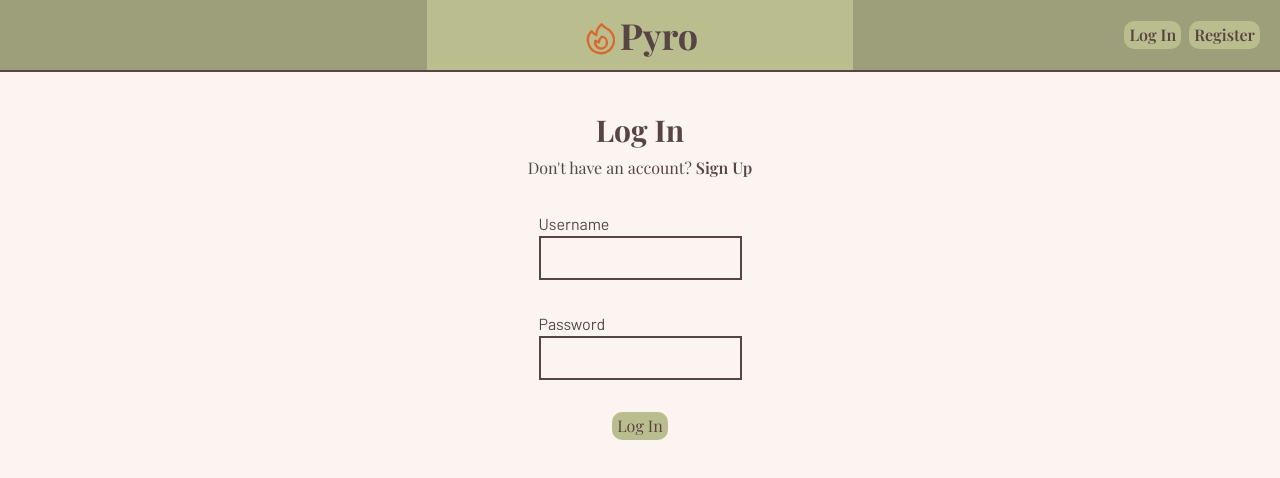
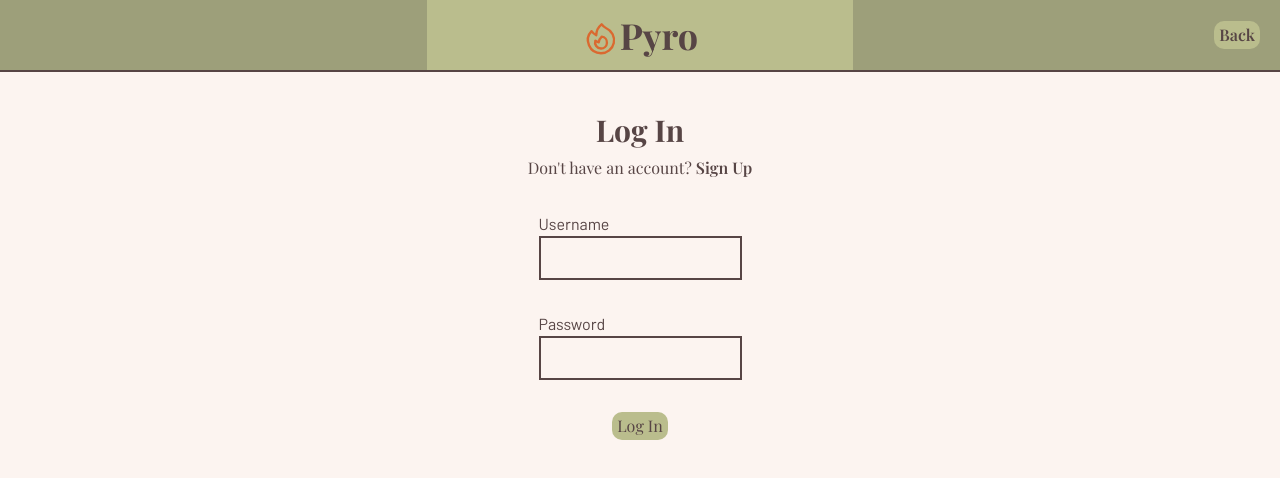
Before and after one commit to NovaByte-CS4800-Group-2/pyro, a Next.js app in the folder client/: page /log-in in a window 1280 px wide. Shown: the top 478 px of the page. Built offline with nearby package versions, Linux system fonts and the light colour scheme; a web font is replaced by a local one.

Commit message:
Made Header Variable

```diff
--- a/client/app/log-in/page.tsx
+++ b/client/app/log-in/page.tsx
@@ -4,7 +4,7 @@ import Link from "next/link";
 export default function Login() {
   return (
 	<>
-	  <Header />
+	  <Header type={1} />
 	  <div className="mt-10 ml-30 mr-30 text-center flex flex-col">
 		<h1 className="text-3xl font-display pb-2 font-bold">Log In</h1>
 		<h2 className="text-l font-display">Don't have an account? <Link href="/register" className="font-semibold hover:underline">Sign Up</Link></h2>
--- a/client/app/register/page.tsx
+++ b/client/app/register/page.tsx
@@ -3,7 +3,7 @@ import Header from "@/app/ui/header";
 export default function Register() {
   return (
 	<>
-	  <Header />
+	  <Header type={1}/>
 	  <div className="ml-30 mr-30 border-black border-2 text-center flex flex-col">
 		<h3>Registration Page</h3>
 	  </div>
--- a/client/app/ui/header.tsx
+++ b/client/app/ui/header.tsx
@@ -2,13 +2,19 @@ import { FireIcon } from "@heroicons/react/24/outline";
 import Link from "next/link";
 import "@/app/globals.css";
 
-export default function Header() {
-	return <div className="flex bg-(--moss-green) border-b-2 border-(--liver) w-full h-18 font-display">
+export default function Header({ type = 0 }) {
+	let html = <></>;
+	if (type == 0) {
+		html = <nav className="w-1/3 flex justify-end items-center p-5 gap-2 font-semibold"><Link href="/log-in" className="button text-(--liver)">Log In</Link><Link href="/register" className="button text-(--liver)">Register</Link></nav>;
+	}
+	else if (type == 1) {
+		html = <nav className="w-1/3 flex justify-end items-center p-5 gap-2 font-semibold"><Link href="/" className="button text-(--liver)">Back</Link></nav>;
+	}
+	return (
+		<div className="flex bg-(--moss-green) border-b-2 border-(--liver) w-full h-18 font-display">
 		<div className="w-1/3" />
 		<Link href="/" className="flex justify-center items-center w-1/3 bg-(--sage)">
 			<FireIcon className="text-(--cocoa-brown) pt-2 w-9.5"/>
 			<h1 className="text-4xl font-bold">Pyro</h1>
-		</Link>
-		<nav className="w-1/3 flex justify-end items-center p-5 gap-2 font-semibold"><Link href="/log-in" className="button text-(--liver)">Log In</Link><Link href="/register" className="button text-(--liver)">Register</Link></nav>
-  	</div>
+		</Link>{html}</div>);
 }
```
